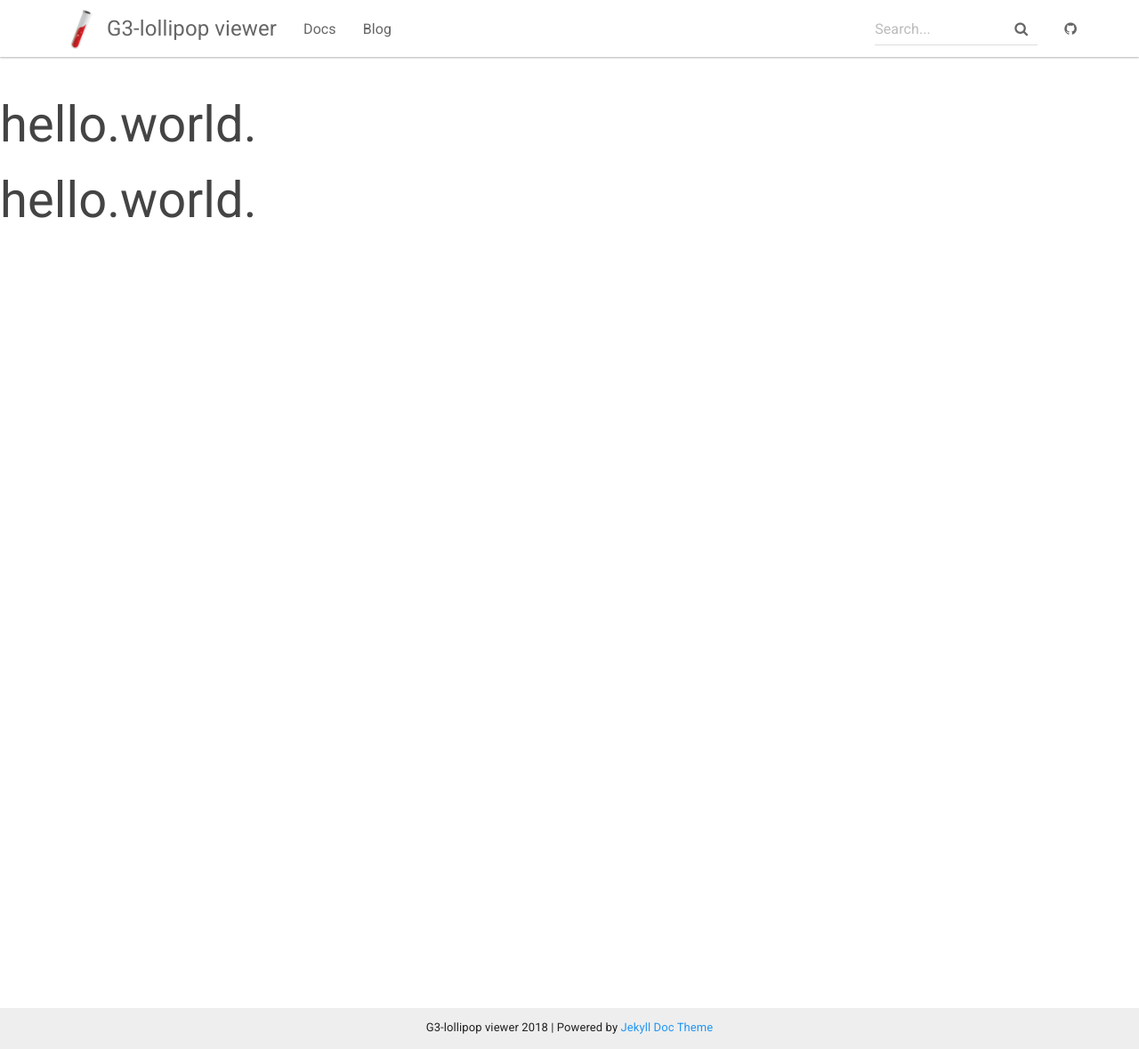
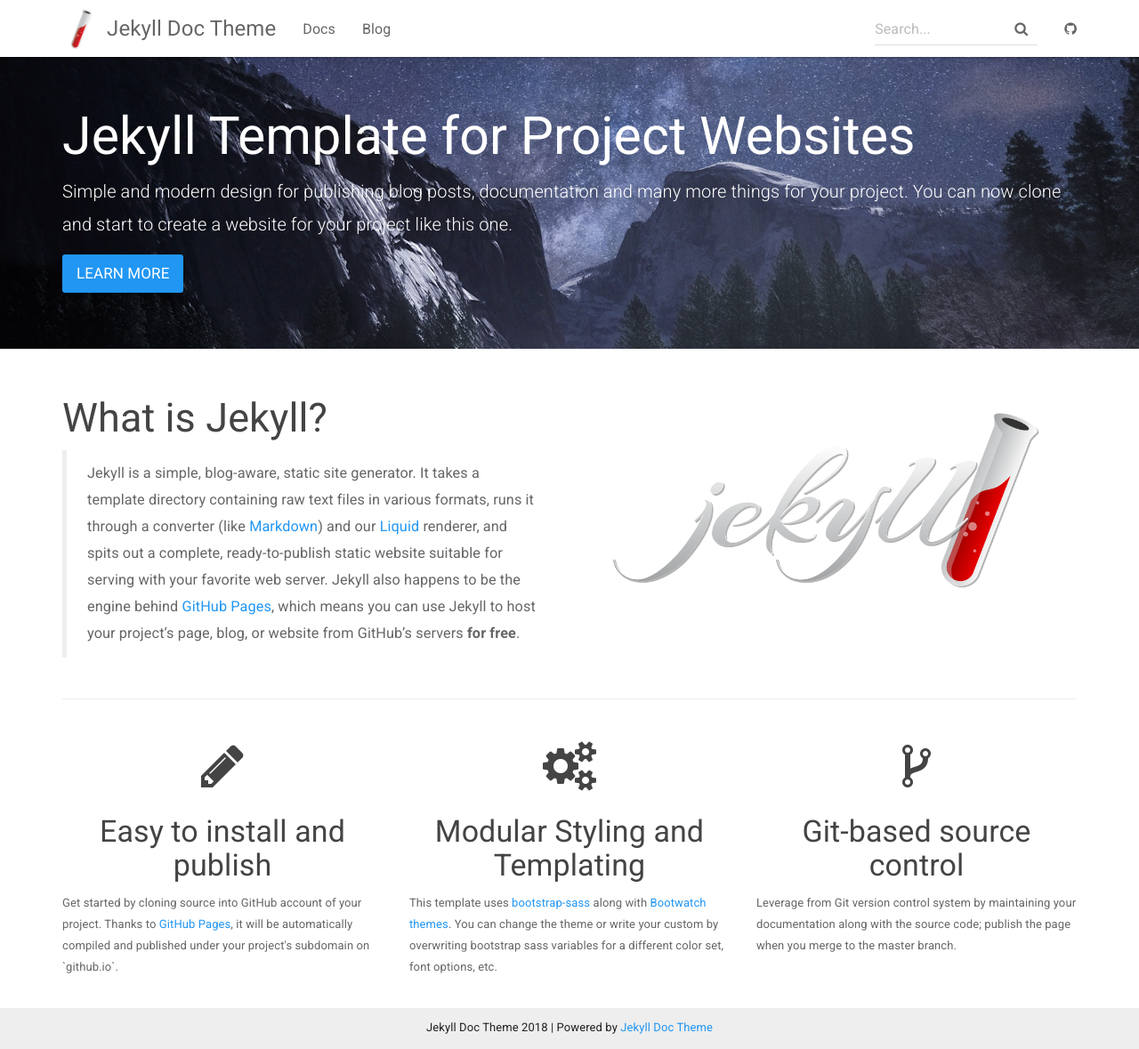
Before and after one commit to G3viz/g3lollipop.js, a Jekyll site: the page built from docs/index.html, in a window 1280 px wide and 1179 px high. Shown: the whole window at 89% size. Built offline with Jekyll 4.4.1, drawn with Linux system fonts in a browser that asks for light colours; nearby versions of some CDN libraries; our own code applies the rules of GitHub Pages for plain Markdown files.

Commit message:
init submit

```diff
--- a/docs/_config.yml
+++ b/docs/_config.yml
@@ -1,12 +1,13 @@
 # Site settings
-title: G3-lollipop viewer
+title: Jekyll Doc Theme
 email: your-email@domain.com
 description: >
-  Demo and Documentation for G3-lollipop Javascript Library
+  Jekyll Template for Project Websites
+  providing documentation and blog post pages.
 
 baseurl: "/lollipop" # the subpath of your site, e.g. /blog/
 url: "https://g3js.github.io" # the base hostname & protocol for your site
-git_address: https://g3js.github.io/docs
+git_address: https://github.com/g3js/lollipop
 
 # theme options from https://bootswatch.com/
 # comment out this to use default Bootstrap
--- a/docs/index.md
+++ /dev/null
@@ -1 +0,0 @@
-# hello.world.
```
Also changed, not shown: 1 other file.
